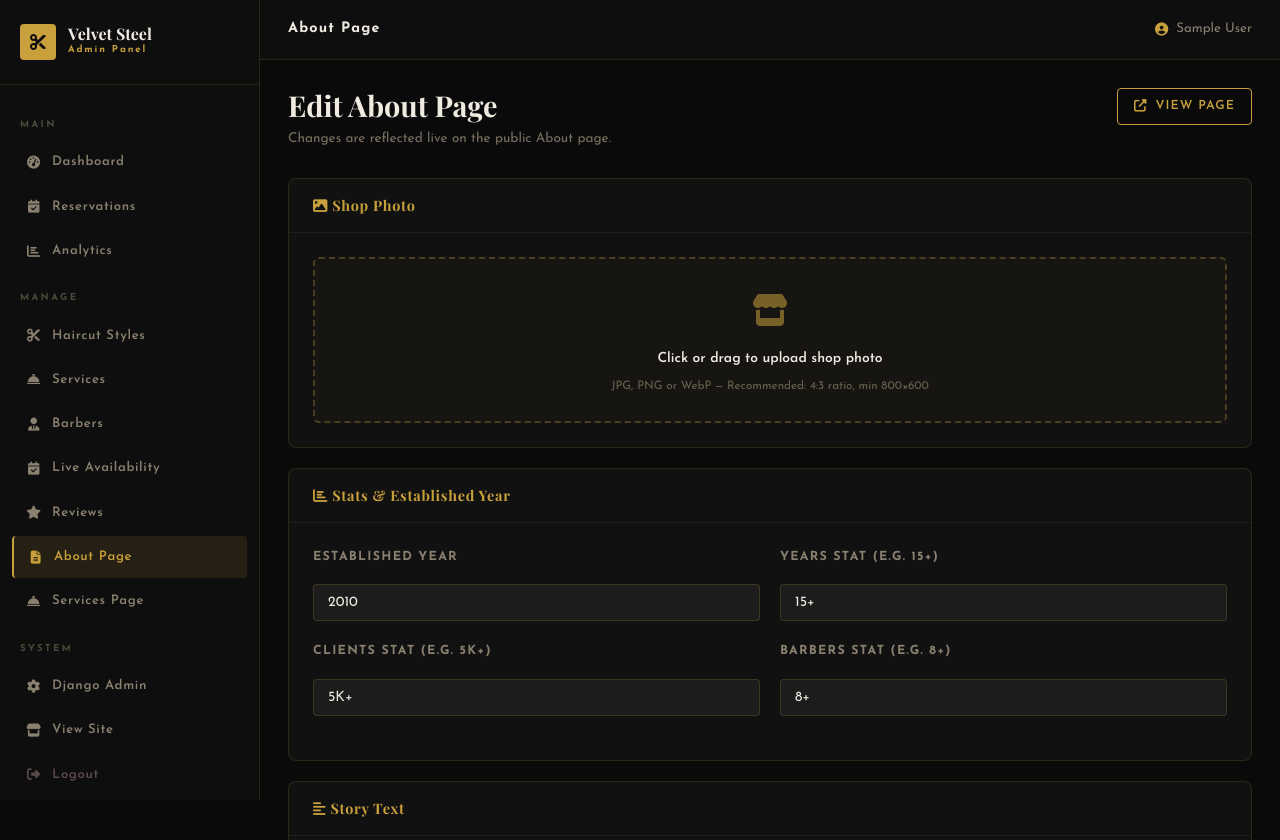
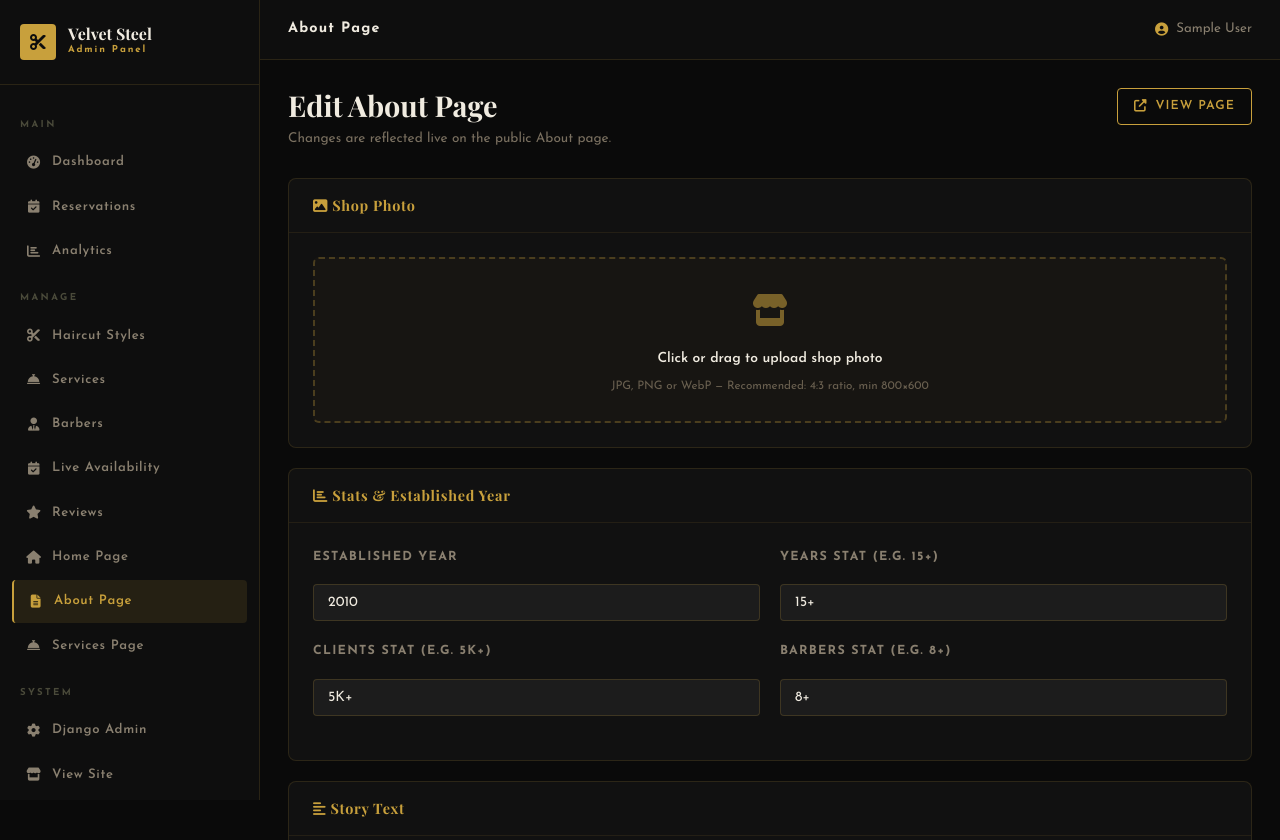
Before and after one commit to JohnDev19/Velvet-Steel, a Django app: page /admin-panel/about/ in a window 1280 px wide. Shown: the top 840 px of the page. Run offline with Django 4.2, Linux system fonts and the light colour scheme; the visitor is signed in with stand-in values (Sample User, id 1); data that the repository does not hold is empty.

Commit message:
Add link to Home Page in admin panel sidebar

```diff
--- a/templates/admin_panel/base_admin.html
+++ b/templates/admin_panel/base_admin.html
@@ -63,6 +63,9 @@
             <a href="{% url 'admin_testimonials' %}" class="sidebar-link {% if request.resolver_match.url_name == 'admin_testimonials' %}active{% endif %}">
                 <i class="fas fa-star"></i> Reviews
                 {% if pending_testimonials %}<span class="badge-count">{{ pending_testimonials }}</span>{% endif %}
+            </a>
+            <a href="{% url 'admin_home_page_edit' %}" class="sidebar-link {% if request.resolver_match.url_name == 'admin_home_page_edit' %}active{% endif %}">
+              <i class="fas fa-home"></i> Home Page
             </a>
             <a href="{% url 'admin_about_edit' %}" class="sidebar-link {% if request.resolver_match.url_name == 'admin_about_edit' %}active{% endif %}">
               <i class="fas fa-file-alt"></i> About Page
```
